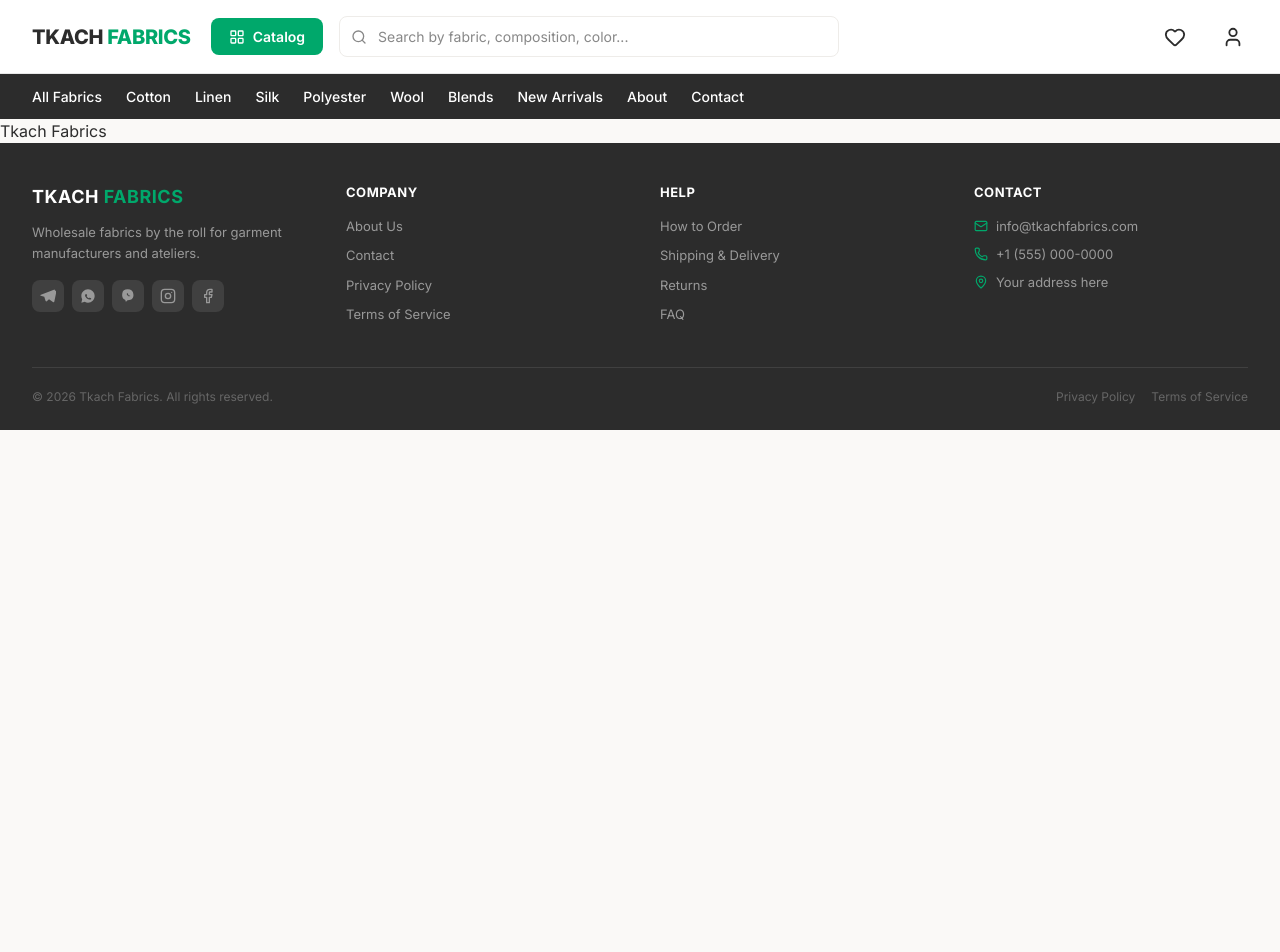
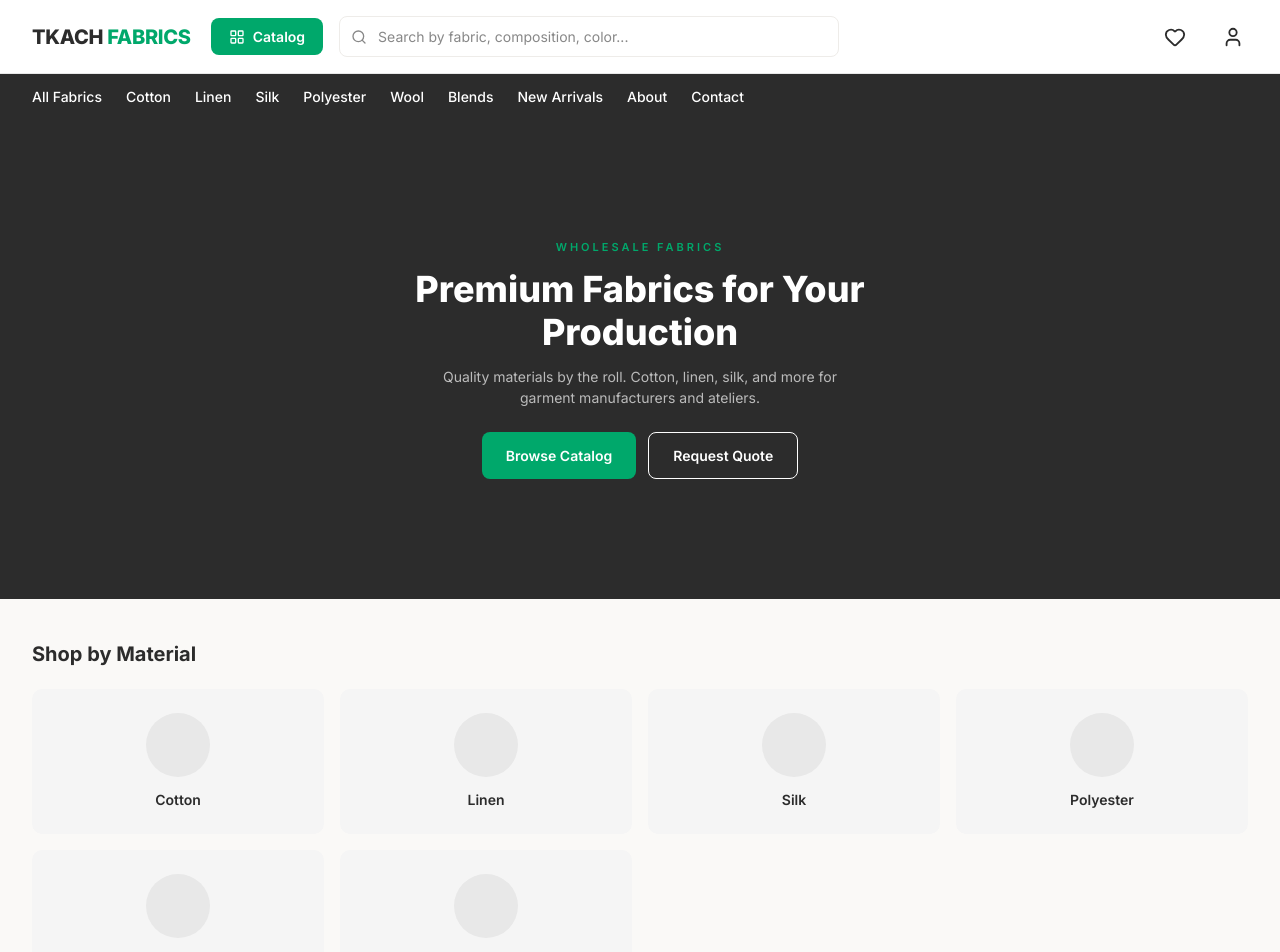
Before and after one commit to vladzsh/tkach-fabrics, a Next.js app: page / in a window 1280 px wide. Shown: the top 952 px of the page. Before the commit the page ends 800 px from the top, so only its background shows below. Built offline with nearby package versions, Linux system fonts and the light colour scheme.

Commit message:
feat: add Homepage with Hero and CategoryGrid
Co-Authored-By: Claude Sonnet 4.6 <noreply@anthropic.com>

```diff
--- a/src/app/page.tsx
+++ b/src/app/page.tsx
@@ -1,3 +1,11 @@
-export default function Home() {
-  return <main>Tkach Fabrics</main>;
+import { Hero } from "@/components/home/Hero";
+import { CategoryGrid } from "@/components/home/CategoryGrid";
+
+export default function HomePage() {
+  return (
+    <main>
+      <Hero />
+      <CategoryGrid />
+    </main>
+  );
 }
--- /dev/null
+++ b/src/components/home/CategoryGrid.module.css
@@ -0,0 +1,57 @@
+.section {
+  padding: 40px 32px;
+  background: var(--color-bg);
+}
+
+.title {
+  font-size: 20px;
+  font-weight: 700;
+  margin-bottom: 20px;
+}
+
+.grid {
+  display: grid;
+  grid-template-columns: repeat(4, 1fr);
+  gap: 16px;
+}
+
+.card {
+  background: var(--color-light-gray);
+  border-radius: var(--radius-lg);
+  padding: 24px;
+  text-align: center;
+  display: flex;
+  flex-direction: column;
+  align-items: center;
+  gap: 12px;
+  text-decoration: none;
+  color: inherit;
+  transition: box-shadow 150ms;
+}
+
+.card:hover {
+  box-shadow: 0 2px 8px rgba(0, 0, 0, 0.06);
+}
+
+.icon {
+  width: 64px;
+  height: 64px;
+  background: #e8e8e8;
+  border-radius: 50%;
+  flex-shrink: 0;
+}
+
+.name {
+  font-size: 14px;
+  font-weight: 600;
+}
+
+@media (max-width: 640px) {
+  .section {
+    padding: 24px 16px;
+  }
+
+  .grid {
+    grid-template-columns: repeat(2, 1fr);
+  }
+}
--- /dev/null
+++ b/src/components/home/CategoryGrid.tsx
@@ -0,0 +1,25 @@
+import Link from "next/link";
+import { getCategories } from "@/data/products";
+import styles from "./CategoryGrid.module.css";
+
+export function CategoryGrid() {
+  const categories = getCategories();
+
+  return (
+    <section className={styles.section}>
+      <h2 className={styles.title}>Shop by Material</h2>
+      <div className={styles.grid}>
+        {categories.map((category) => (
+          <Link
+            key={category.slug}
+            href={`/catalog/${category.slug}`}
+            className={styles.card}
+          >
+            <div className={styles.icon} />
+            <span className={styles.name}>{category.name}</span>
+          </Link>
+        ))}
+      </div>
+    </section>
+  );
+}
--- /dev/null
+++ b/src/components/home/Hero.module.css
@@ -0,0 +1,62 @@
+.hero {
+  min-height: 480px;
+  background: var(--color-primary);
+  display: flex;
+  align-items: center;
+  justify-content: center;
+  text-align: center;
+  padding: 60px 24px;
+}
+
+.content {
+  max-width: 600px;
+  width: 100%;
+}
+
+.subtitle {
+  font-size: 11px;
+  letter-spacing: 3px;
+  color: var(--color-accent);
+  font-weight: 600;
+  text-transform: uppercase;
+}
+
+.headline {
+  font-size: 36px;
+  font-weight: 800;
+  color: #fff;
+  margin: 12px 0;
+  line-height: 1.2;
+}
+
+.subtext {
+  font-size: 14px;
+  color: #bbb;
+  max-width: 400px;
+  margin: 0 auto;
+}
+
+.ctas {
+  display: inline-flex;
+  gap: 12px;
+  margin-top: 24px;
+}
+
+.outlineWhite {
+  color: #fff;
+  border-color: #fff;
+}
+
+@media (max-width: 640px) {
+  .hero {
+    min-height: 360px;
+  }
+
+  .headline {
+    font-size: 28px;
+  }
+
+  .ctas {
+    flex-direction: column;
+  }
+}
--- /dev/null
+++ b/src/components/home/Hero.tsx
@@ -0,0 +1,25 @@
+import Button from "@/components/ui/Button";
+import styles from "./Hero.module.css";
+
+export function Hero() {
+  return (
+    <section className={styles.hero}>
+      <div className={styles.content}>
+        <p className={styles.subtitle}>WHOLESALE FABRICS</p>
+        <h1 className={styles.headline}>Premium Fabrics for Your Production</h1>
+        <p className={styles.subtext}>
+          Quality materials by the roll. Cotton, linen, silk, and more for
+          garment manufacturers and ateliers.
+        </p>
+        <div className={styles.ctas}>
+          <Button variant="primary" href="/catalog">
+            Browse Catalog
+          </Button>
+          <Button variant="outline" href="/contact" className={styles.outlineWhite}>
+            Request Quote
+          </Button>
+        </div>
+      </div>
+    </section>
+  );
+}
```
